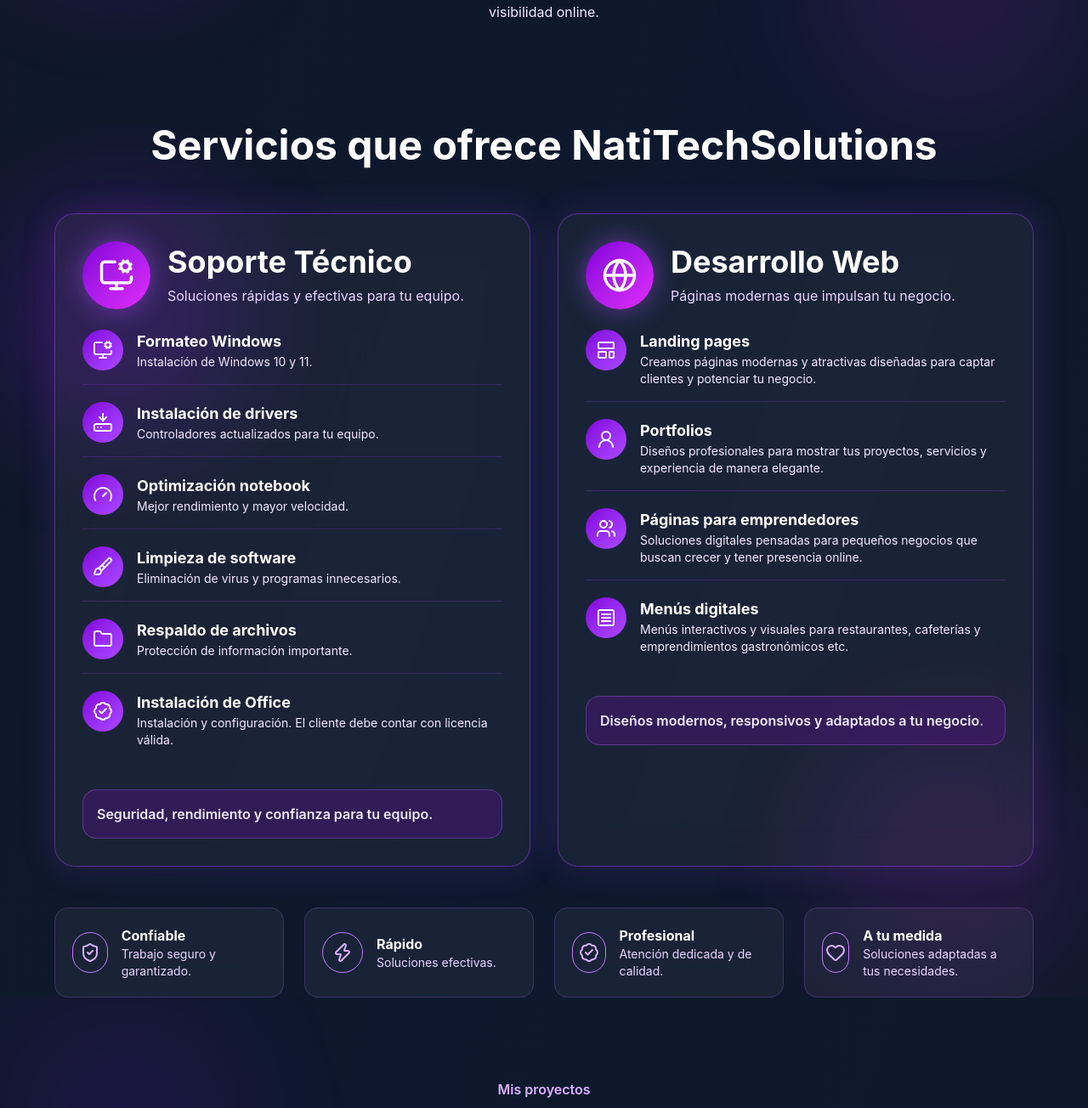
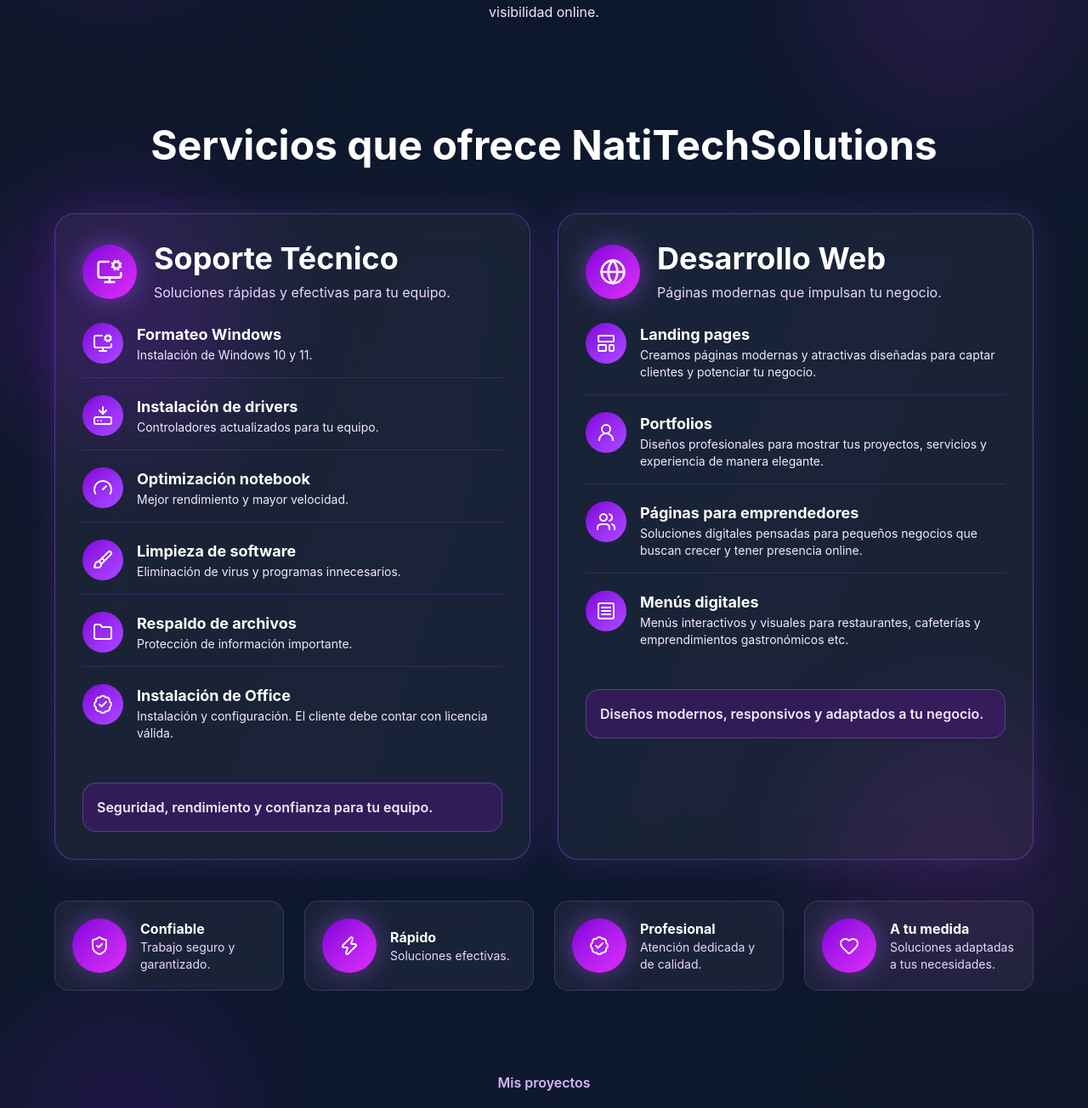
Before and after one commit to natitechsolutions-byte/mi-portafolio, a React (Vite) app: page / in a window 1280 px wide. Shown: the part 1126-2430 px from the top of the page at 85% size. Built offline with nearby package versions, Linux system fonts and the light colour scheme.

Commit message:
update icon

```diff
--- a/src/components/Servicios.tsx
+++ b/src/components/Servicios.tsx
@@ -109,7 +109,7 @@
                 <div className="grid lg:grid-cols-2 gap-8 max-w-6xl mx-auto">
 
                     <ServiceBox
-            icon={<MonitorCog size={42} />}
+                        icon={<MonitorCog size={32} />}
                         title="Soporte Técnico"
                         subtitle="Soluciones rápidas y efectivas para tu equipo."
                         items={soporteTecnico}
@@ -117,7 +117,7 @@
                     />
 
                     <ServiceBox
-            icon={<Globe size={42} />}
+                        icon={<Globe size={32} />}
                         title="Desarrollo Web"
                         subtitle="Páginas modernas que impulsan tu negocio."
                         items={desarrolloWeb}
@@ -140,12 +140,22 @@
     )
 }
 
-const ServiceBox = ({ icon, title, subtitle, items, footer }:ServiceBoxProps) => {
+const ServiceBox = ({ icon, title, subtitle, items, footer }: ServiceBoxProps) => {
     return (
         <div className="rounded-3xl border border-purple-500/40 bg-white/5 backdrop-blur-xl p-8 shadow-[0_0_40px_rgba(168,85,247,0.18)]">
 
             <div className="flex items-center gap-5 mb-6">
-        <div className="w-20 h-20 rounded-full bg-gradient-to-br from-purple-700 to-fuchsia-500 flex items-center justify-center text-white shadow-[0_0_30px_rgba(168,85,247,0.5)]">
+                <div
+                    className="
+  w-16 h-16
+  flex-shrink-0
+  rounded-full
+  bg-gradient-to-br from-purple-700 to-fuchsia-500
+  flex items-center justify-center
+  text-white
+  shadow-[0_0_30px_rgba(168,85,247,0.5)]
+"
+                >
                     {icon}
                 </div>
 
@@ -191,10 +201,12 @@
 const Feature = ({ icon, title, text }: FeatureProps) => {
     return (
         <div className="flex items-center gap-4 rounded-2xl bg-white/5 border border-purple-400/20 p-5 backdrop-blur-xl">
-      <div className="w-12 h-12 rounded-full border border-purple-400 flex items-center justify-center text-purple-300">
+            <div
+                className="w-16 h-16 flex-shrink-0 rounded-full bg-gradient-to-br from-purple-700 to-fuchsia-500 flex items-center justify-center
+                           text-white shadow-[0_0_30px_rgba(168,85,247,0.5)]"
+            >
                 {icon}
             </div>
-
             <div>
                 <h4 className="font-bold text-white">
                     {title}
```
Lines whose indentation alone changed are shown as unchanged.
